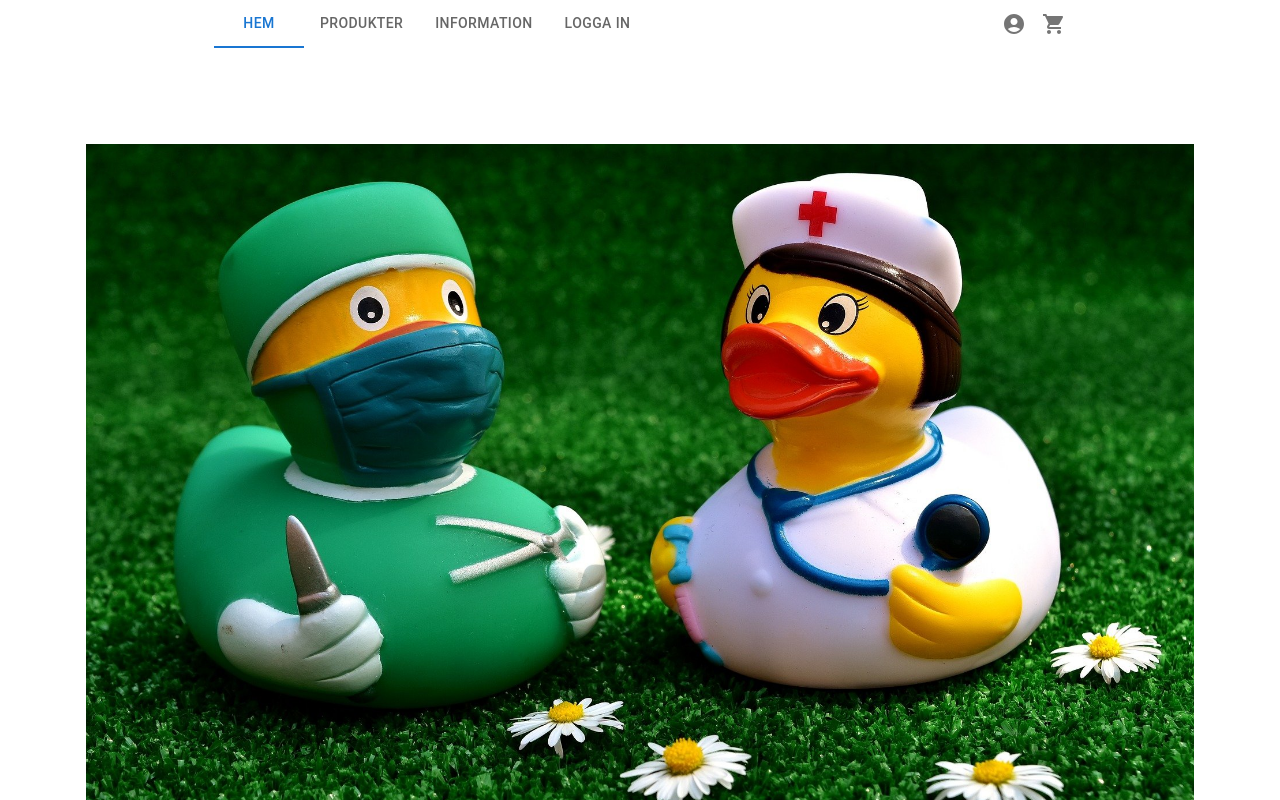
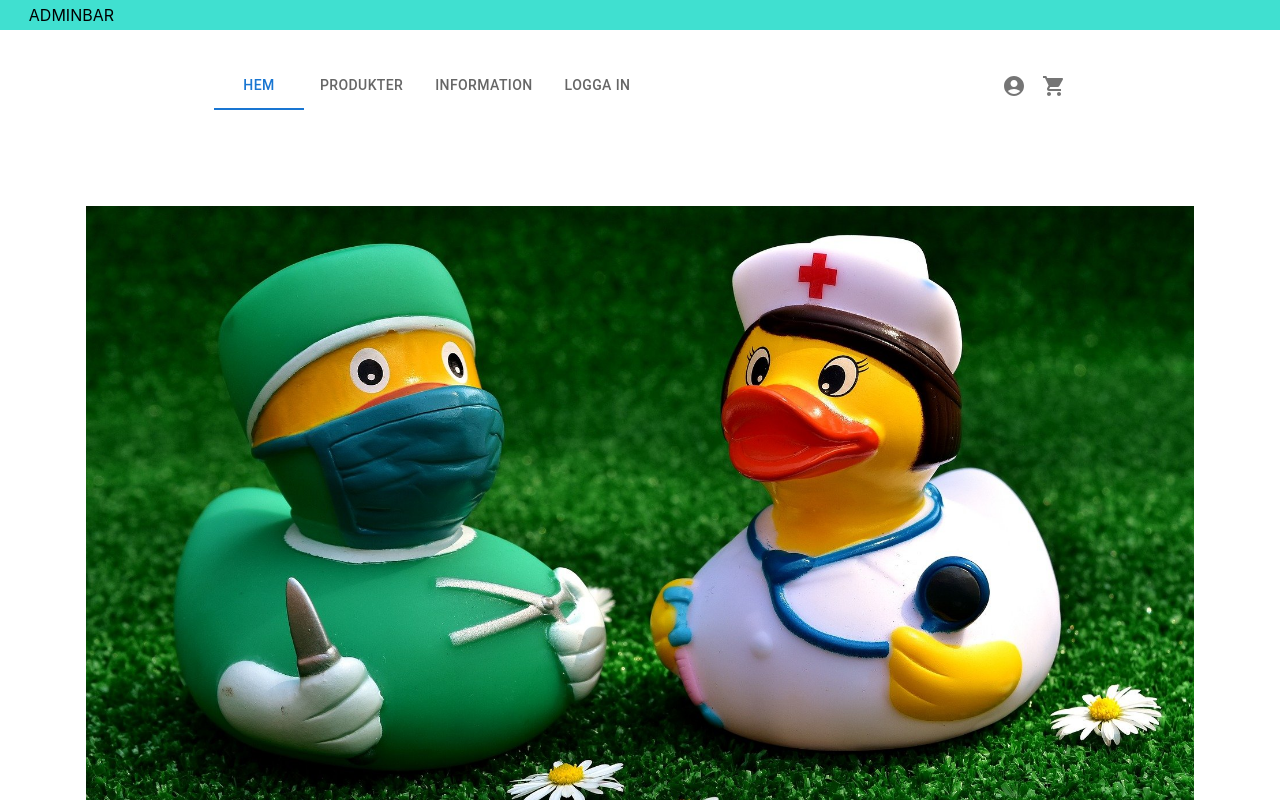
Before and after one commit to OliviaIsberg/ducky, a React (Create React App) app: page / in a window 1280 px wide. Shown: the top 800 px of the page. Built offline with nearby package versions, Linux system fonts and the light colour scheme.

Commit message:
added a "adminBar"

```diff
--- /dev/null
+++ b/src/components/Header/AdminBar.tsx
@@ -0,0 +1,11 @@
+import { Box, Container } from "@mui/material";
+
+function AdminBar() {
+  return (
+    <Container sx={{ minWidth: "100vw", margin:0, marginBottom: "2rem" , bgcolor:"turquoise"}}>
+      <Box sx={{ width: "100%", padding:"0.3rem" }}>ADMINBAR</Box>
+    </Container>
+  );
+}
+
+export default AdminBar;
--- a/src/components/Header/Header.tsx
+++ b/src/components/Header/Header.tsx
@@ -5,6 +5,7 @@ import ShoppingCartIcon from "@mui/icons-material/ShoppingCart";
 import AccountCircleIcon from "@mui/icons-material/AccountCircle";
 import { useUser } from "../../contexts/UserContext";
 import { useCart } from "../../contexts/ProductsInCartContext";
+import AdminBar from "./AdminBar";
 
 interface HeaderProps {}
 
@@ -24,6 +25,8 @@ const Header: FC<HeaderProps> = () => {
 
   const userContext = useUser();
   return (
+    <>
+    <AdminBar/>
     <Container maxWidth="md" sx={{ marginBottom: "2rem" }}>
       <Box sx={{ width: "100%" }}>{/* logo här */}</Box>
       <Box
@@ -66,6 +69,7 @@ const Header: FC<HeaderProps> = () => {
         </Box>
       </Box>
     </Container>
+    </>
   );
 };
 
```
